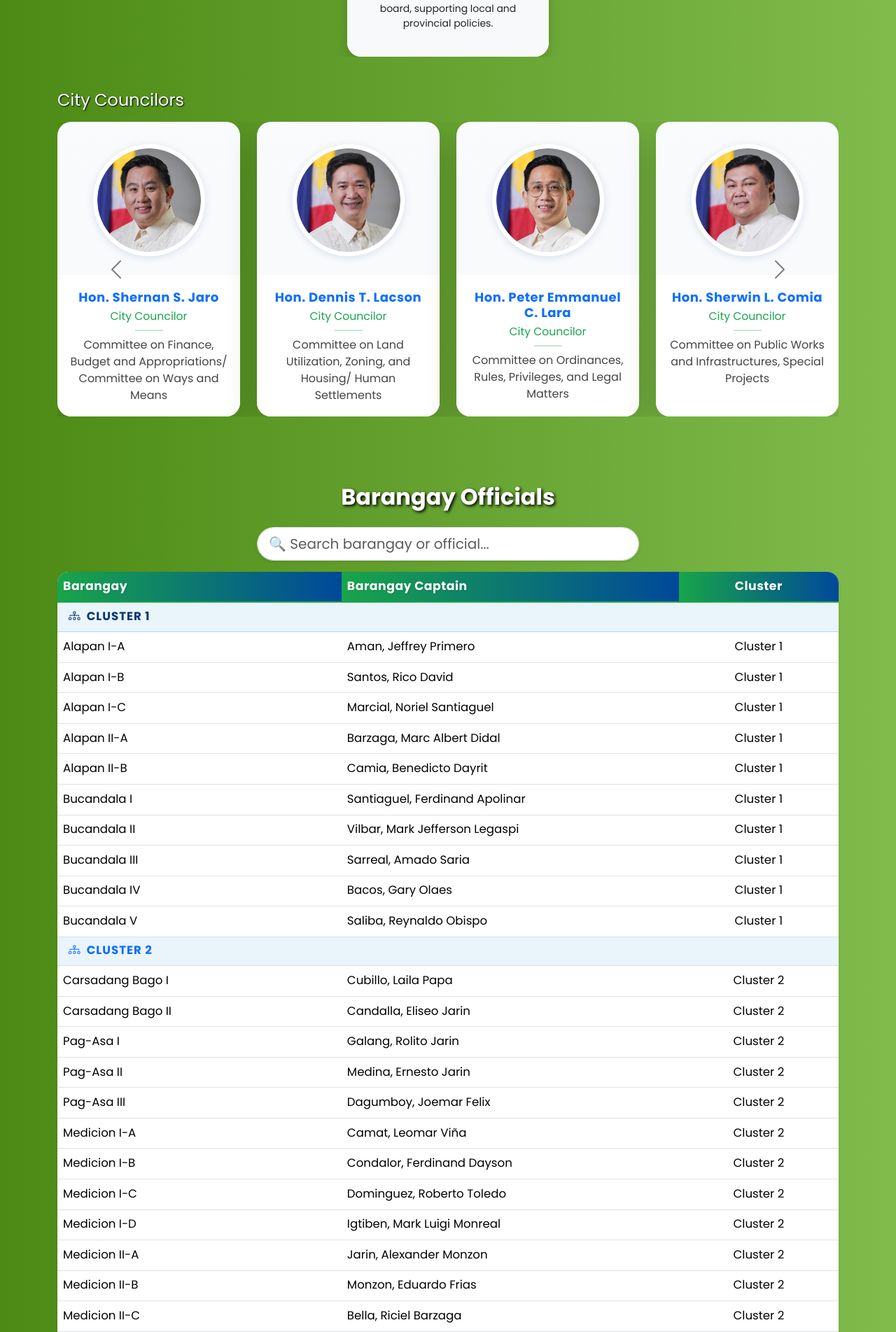
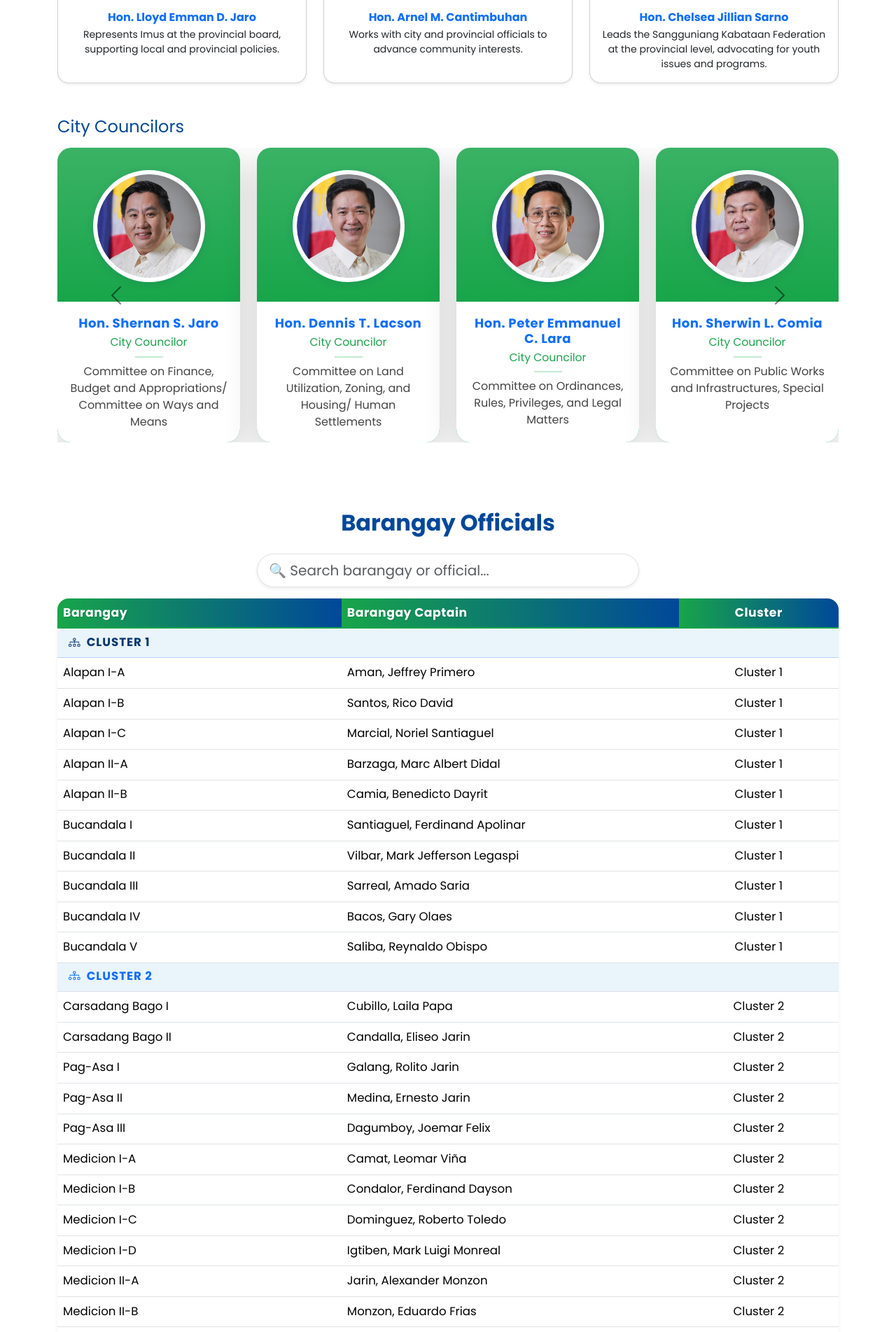
Before and after one commit to GetJosh/CITY-GOV-OF-IMUS, a PHP site: page /HTML/AboutImus.html in a window 1280 px wide. Shown: the part 1636-3539 px from the top of the page at 70% size. Run offline with PHP 8.4, Linux system fonts and the light colour scheme.

Commit message:
2025-11-19 4pm

```diff
--- a/CSS/style.css
+++ b/CSS/style.css
@@ -13,7 +13,7 @@
 /* Body Styling */
 body {
     line-height: 1.6;
-    background: linear-gradient(to right, #4c8a15, #80bb4c);
+    background-color: #f8f9fa;
     margin: 0;
     padding: 0;
 }
--- a/HTML/AboutImus.html
+++ b/HTML/AboutImus.html
@@ -202,14 +202,14 @@ updateDateTime();
     <!-- Content (City Profile)-->
       <section class="city-profile" id="City-Profile">
         <div class="container py-5">
-          <h2 class="text-center mb-4 text-white" style="text-shadow: 2px 2px 4px #000;"><strong>City Profile</strong></h2>
+          <h2 class="text-center mb-4" style="color: #00489a;"><strong>City Profile</strong></h2>
           <div class="row align-items-center g-4">
             <div class="col-lg-6 text-center">
               <img src="/IMG/Cathedral Aerial View.png" alt="Imus Cathedral Aerial View" class="img-fluid rounded shadow" style="max-width: 90%; border: 3px solid #fff;">
             </div>
             <div class="col-lg-6">
               <div class="bg-dark bg-opacity-75 rounded p-4 h-100 d-flex flex-column justify-content-center" style="min-height: 300px;">
-                <h4 class="mb-3 text-success fw-bold" style="letter-spacing:1px;">Flag Capital of the Philippines</h4>
+                <h4 class="mb-3 fw-bold" style="letter-spacing:1px; color: #fff;">Flag Capital of the Philippines</h4>
                 <p class="text-white mb-3">
                   Imus, officially the City of Imus, is a first-class component city in Cavite, Philippines. Renowned as the "Flag Capital of the Philippines," it played a pivotal role in the Philippine Revolution, serving as the site of historic battles for independence.
                 </p>
@@ -227,118 +227,138 @@ updateDateTime();
       <!--Content (City Government)-->
       <section class="city-government" id="City-Government">
         <div class="container py-5">
-          <h2 class="text-center mb-4 text-white" style="text-shadow: 2px 2px 4px #000;"><strong>City Government</strong></h2>
+          <h2 class="text-center mb-4" style="color: #00489a;"><strong>City Government</strong></h2>
             <div class="row g-4 justify-content-center">
-            <!-- Mayor -->
-            <div class="col-lg-4 col-md-6 mb-4">
-              <div class="card h-100 border-0 shadow-lg">
-                <img src="/IMG/officials-and-councilors/Mayor-AA.jpg" class="card-img-top rounded-top" alt="Mayor Alex L. Advincula" style="object-fit:contain; height:260px;">
-                <div class="card-body text-center bg-light">
-                  <h5 class="card-title mb-1 fw-bold text-primary">Hon. Alex L. Advincula</h5>
-                  <p class="card-text text-secondary mb-2">City Mayor</p>
-                  <p class="card-text small">Leads the city government, oversees all executive functions, and ensures the welfare of Imus residents.</p>
-                </div>
-              </div>
-            </div>
-            <!-- Vice Mayor -->
-            <div class="col-lg-4 col-md-6 mb-4">
-              <div class="card h-100 border-0 shadow-lg">
-                <img src="/IMG/officials-and-councilors/VM-Saki.jpg" class="card-img-top rounded-top" alt="Vice Mayor Homer T. Saquilayan" style="object-fit:contain; height:260px;">
-                <div class="card-body text-center bg-light">
-                  <h5 class="card-title mb-1 fw-bold text-primary">Hon. Homer T. Saquilayan</h5>
-                  <p class="card-text text-secondary mb-2">City Vice Mayor</p>
-                  <p class="card-text small">Presides over the City Council and supports legislative initiatives for the city's progress.</p>
-                </div>
-              </div>
-            </div>
-            <!-- Congressman -->
-            <div class="col-lg-4 col-md-6 mb-4">
-              <div class="card h-100 border-0 shadow-lg">
-                <img src="/IMG/officials-and-councilors/Cong-AJ.jpg" class="card-img-top rounded-top" alt="Congressman Adrian Jay C. Advincula" style="object-fit:contain; height:260px;">
-                <div class="card-body text-center bg-light">
-                  <h5 class="card-title mb-1 fw-bold text-primary">Hon. Adrian Jay C. Advincula</h5>
-                  <p class="card-text text-secondary mb-2">Congressman</p>
-                  <p class="card-text small">Represents Imus in the House of Representatives and advocates for national legislation benefiting the city.</p>
-                </div>
-              </div>
+            <!-- City Executives (improved responsive cards) -->
+            <div class="col-12 col-sm-8 col-md-6 col-lg-4">
+              <article class="card gov-card h-100 shadow-sm border-0" aria-labelledby="mayor-name" role="group">
+              <div class="ratio ratio-4x3 overflow-hidden rounded-top">
+                <img src="/IMG/officials-and-councilors/Mayor-AA.jpg" alt="Hon. Alex L. Advincula — City Mayor" class="card-img-top w-100 h-100" style="object-fit:contain;">
+              </div>
+              <div class="card-body d-flex flex-column">
+                <h3 id="mayor-name" class="h5 mb-1 fw-bold" style="color: #00489a;">Hon. Alex L. Advincula</h3>
+                <p class="mb-2 text-muted small official-role" aria-hidden="true">City Mayor</p>
+                <p class="mb-3 small text-secondary flex-grow-1">Leads the city government and oversees executive functions to ensure the welfare and services for Imus residents.</p>
+                <div class="d-flex gap-2">
+                <a class="btn btn-outline-primary btn-sm rounded-pill" href="#" aria-label="Mayor profile">Profile</a>
+                <button class="btn btn-success btn-sm rounded-pill" type="button" aria-pressed="false">Contact Office</button>
+                </div>
+              </div>
+              <style>
+                .gov-card { border-radius: .75rem; overflow: hidden; }
+                .gov-card .ratio { background-color: #18a54a; }
+                .gov-card .card-body { padding: 1rem; background: #f8fbfd; }
+                .gov-card .official-role { color: #6c757d; letter-spacing: .2px; }
+                @media (max-width: 575.98px) {
+                .gov-card .card-body { padding: .85rem; }
+                }
+              </style>
+              </article>
+            </div>
+
+            <div class="col-12 col-sm-8 col-md-6 col-lg-4">
+              <article class="card gov-card h-100 shadow-sm border-0" aria-labelledby="vice-mayor-name" role="group">
+              <div class="ratio ratio-4x3 overflow-hidden rounded-top">
+                <img src="/IMG/officials-and-councilors/VM-Saki.jpg" alt="Hon. Homer T. Saquilayan — City Vice Mayor" class="card-img-top w-100 h-100" style="object-fit: contain;">
+              </div>
+              <div class="card-body d-flex flex-column">
+                <h3 id="vice-mayor-name" class="h5 mb-1 fw-bold" style="color: #00489a;">Hon. Homer T. Saquilayan</h3>
+                <p class="mb-2 text-muted small official-role" aria-hidden="true">City Vice Mayor</p>
+                <p class="mb-3 small text-secondary flex-grow-1">Presides over the Sangguniang Panlungsod and champions legislative initiatives that drive local development.</p>
+                <div class="d-flex gap-2">
+                <a class="btn btn-outline-primary btn-sm rounded-pill" href="#" aria-label="Vice Mayor profile">Profile</a>
+                <button class="btn btn-success btn-sm rounded-pill" type="button" aria-pressed="false">Office Contact</button>
+                </div>
+              </div>
+              </article>
+            </div>
+
+            <div class="col-12 col-sm-8 col-md-6 col-lg-4">
+              <article class="card gov-card h-100 shadow-sm border-0" aria-labelledby="congressman-name" role="group">
+              <div class="ratio ratio-4x3 overflow-hidden rounded-top">
+                <img src="/IMG/officials-and-councilors/Cong-AJ.jpg" alt="Hon. Adrian Jay C. Advincula — Congressman" class="card-img-top w-100 h-100" style="object-fit: contain;">
+              </div>
+              <div class="card-body d-flex flex-column">
+                <h3 id="congressman-name" class="h5 mb-1 fw-bold" style="color: #00489a;">Hon. Adrian Jay C. Advincula</h3>
+                <p class="mb-2 text-muted small official-role" aria-hidden="true">Congressman</p>
+                <p class="mb-3 small text-secondary flex-grow-1">Represents Imus in the House of Representatives and advocates for legislation and national resources that benefit the city.</p>
+                <div class="d-flex gap-2">
+                <a class="btn btn-outline-primary btn-sm rounded-pill" href="#" aria-label="Congressman profile">Profile</a>
+                <button class="btn btn-success btn-sm rounded-pill" type="button" aria-pressed="false">Legislative Office</button>
+                </div>
+              </div>
+              </article>
             </div>
             </div>
           <!-- Board Members -->
-          <h4 class="mt-2 mb-5 text-white" style="text-shadow: 1px 1px 2px #000;">Board Members & SK Provincial Federation President</h4>
-          <div id="boardMembersCarousel" class="carousel slide carousel-dark" data-bs-ride="carousel" data-bs-interval="3500">
-            <div class="carousel-inner">
-              <div class="carousel-item active">
-                <div class="d-flex justify-content-center">
-                  <div class="card h-100 border-0 shadow mx-2" style="width: 18rem;">
-                    <img src="/IMG/officials-and-councilors/BM-Lloyd.png" class="card-img-top rounded-top" alt="Hon. Lloyd Emman D. Jaro" style="object-fit:contain; height:230px;">
-                    <div class="card-body text-center bg-light">
+          <h4 class="mt-2 mb-5" style="color: #00489a;">Board Members & SK Provincial Federation President</h4>
+          <div id="boardMembersCards" class="row g-4 justify-content-center">
+            <div class="col-12 col-sm-8 col-md-6 col-lg-4">
+              <div class="card h-100 border-10 shadow-sm board-member-card">
+                <img src="/IMG/officials-and-councilors/BM-Lloyd.png" class="card-img-top board-member-img" alt="Hon. Lloyd Emman D. Jaro">
+                <div class="card-body text-center">
                   <h6 class="card-title mb-1 fw-semibold text-primary">Hon. Lloyd Emman D. Jaro</h6>
                   <p class="card-text small">Represents Imus at the provincial board, supporting local and provincial policies.</p>
                 </div>
               </div>
             </div>
-              </div>
-              <div class="carousel-item">
-                <div class="d-flex justify-content-center">
-                  <div class="card h-100 border-0 shadow mx-2" style="width: 18rem;">
-                    <img src="/IMG/officials-and-councilors/BM-Oni.png" class="card-img-top rounded-top" alt="Hon. Arnel M. Cantimbuhan" style="object-fit:contain; height:200px;">
-                    <div class="card-body text-center bg-light">
+
+            <div class="col-12 col-sm-8 col-md-6 col-lg-4">
+              <div class="card h-100 border-10 shadow-sm board-member-card">
+                <img src="/IMG/officials-and-councilors/BM-Oni.png" class="card-img-top board-member-img" alt="Hon. Arnel M. Cantimbuhan">
+                <div class="card-body text-center">
                   <h6 class="card-title mb-1 fw-semibold text-primary">Hon. Arnel M. Cantimbuhan</h6>
                   <p class="card-text small">Works with city and provincial officials to advance community interests.</p>
                 </div>
               </div>
             </div>
-              </div>
-              <div class="carousel-item">
-                <div class="d-flex justify-content-center">
-                  <div class="card h-100 border-0 shadow mx-2" style="width: 18rem;">
-                    <img src="/IMG/officials-and-councilors/SK-Pres-Chelsea.png" class="card-img-top rounded-top" alt="Hon. Chelsea Jillian Sarno" style="object-fit:contain; height:200px;">
-                    <div class="card-body text-center bg-light">
+
+            <div class="col-12 col-sm-8 col-md-6 col-lg-4">
+              <div class="card h-100 border-10 shadow-sm board-member-card">
+                <img src="/IMG/officials-and-councilors/SK-Pres-Chelsea.png" class="card-img-top board-member-img" alt="Hon. Chelsea Jillian Sarno">
+                <div class="card-body text-center">
                   <h6 class="card-title mb-1 fw-semibold text-primary">Hon. Chelsea Jillian Sarno</h6>
                   <p class="card-text small">Leads the Sangguniang Kabataan Federation at the provincial level, advocating for youth issues and programs.</p>
                 </div>
               </div>
             </div>
           </div>
-            </div>
-            <button class="carousel-control-prev" type="button" data-bs-target="#boardMembersCarousel" data-bs-slide="prev">
-              <span class="carousel-control-prev-icon" aria-hidden="true" style="filter: invert(1);"></span>
-              <span class="visually-hidden">Previous</span>
-            </button>
-            <button class="carousel-control-next" type="button" data-bs-target="#boardMembersCarousel" data-bs-slide="next">
-              <span class="carousel-control-next-icon" aria-hidden="true" style="filter: invert(1);"></span>
-              <span class="visually-hidden">Next</span>
-            </button>
-          </div>
+
           <style>
-            #boardMembersCarousel .card {
-              min-height: 370px;
-              border-radius: 1.25rem;
-              transition: transform 0.16s, box-shadow 0.16s;
-              box-shadow: 0 4px 18px rgba(5,55,116,0.10);
-            }
-            #boardMembersCarousel .card-img-top {
-              background: #e9ecef;
+            /* Board members card grid */
+            #boardMembersCards .board-member-card {
+              border-radius: 1rem;
+              overflow: hidden;
+              transition: transform .12s ease, box-shadow .12s ease;
+              min-height: 340px;
+              background: #fff;
+            }
+            #boardMembersCards .board-member-card:hover {
+              transform: translateY(-6px);
+              box-shadow: 0 10px 30px rgba(5,55,116,0.12);
+            }
+            #boardMembersCards .board-member-img {
               width: 100%;
-              height: 200px;
+              height: 260px;
               object-fit: contain;
-              border-radius: 1.25rem 1.25rem 0 0;
-            }
-            #boardMembersCarousel .card-body {
-              border-radius: 0 0 1.25rem 1.25rem;
+              background: #18a54a;
+              padding: 1.25rem;
+            }
+            #boardMembersCards .card-body {
+              padding: 1rem;
             }
             @media (max-width: 767.98px) {
-              #boardMembersCarousel .card {
-                width: 90vw !important;
-                min-height: 0;
-              }
-              #boardMembersCarousel .card-img-top {
-                height: 140px !important;
+              #boardMembersCards .board-member-img {
+                height: 140px;
+                padding: .75rem;
+              }
+              #boardMembersCards .board-member-card {
+                min-height: auto;
               }
             }
           </style>
           <!-- Councilors -->
-          <h4 class="mt-5 mb-3 text-white" style="text-shadow: 1px 1px 2px #000;">City Councilors</h4>
+          <h4 class="mt-5 mb-3" style="color: #00489a;">City Councilors</h4>
             <div id="councilorsCarousel" class="carousel slide carousel-dark" data-bs-ride="carousel" data-bs-interval="4000">
             <div class="carousel-inner">
               <!-- Slide 1 -->
@@ -555,11 +575,11 @@ updateDateTime();
           </div>
           <style>
           .councilor-card {
-            background: #f8fafc;
+            background: #18a54a;
             border-radius: 1.25rem;
             transition: transform 0.16s, box-shadow 0.16s;
             min-height: 390px;
-            box-shadow: 0 4px 18px rgba(5,55,116,0.10);
+            box-shadow: 0 4px 18px rgba(0, 0, 0, 0.1);
           }
           .councilor-img-wrapper {
             background: linear-gradient(120deg, #18a54a 0%, #053774 100%);
@@ -682,7 +702,7 @@ updateDateTime();
       <!--Content (Barangay Officials)-->
       <section class="barangay-officials" id="Brgy-Officials">
         <div class="container py-5">
-          <h2 class="text-center mb-4 text-white" style="text-shadow: 2px 2px 4px #000;"><strong>Barangay Officials</strong></h2>
+          <h2 class="text-center mb-4" style="color: #00489a;"><strong>Barangay Officials</strong></h2>
           <div class="row justify-content-center mb-3">
             <div class="col-12 col-md-8 col-lg-6">
               <input type="text" id="barangayFilterInput" class="form-control form-control-lg rounded-pill shadow-sm" placeholder="🔍 Search barangay or official...">
@@ -1323,13 +1343,13 @@ updateDateTime();
       <!--Content (History)-->
       <section class="history" id="History">
         <div class="container py-5">
-          <h2 class="text-center mb-5 text-white fw-bold" style="text-shadow: 2px 2px 8px #053774, 0 1px 0 #18a54a;">
+          <h2 class="text-center mb-5 fw-bold" style="color: #00489a;">
             <i class="bi bi-clock-history me-2"></i>History of Imus
           </h2>
           <div class="row align-items-center mb-5">
             <div class="col-lg-6 mb-4 mb-lg-0">
               <div class="bg-dark bg-opacity-75 rounded-4 p-4 shadow-lg h-100">
-                <h4 class="text-success fw-bold mb-3" style="letter-spacing:1px;">Origins and Early Years</h4>
+                <h4 class="text-white fw-bold mb-3" style="letter-spacing:1px;">Origins and Early Years</h4>
                 <p class="text-white mb-2">
                   Imus began as a "visita" of Cavite Viejo (now Kawit), administered by Jesuits until 1686, then by the Recollects. The Recollects guided Imus toward independence from Cavite Viejo's ecclesiastical and civil authority.
                 </p>
@@ -1345,7 +1365,7 @@ updateDateTime();
           <div class="row align-items-center flex-lg-row-reverse mb-5">
             <div class="col-lg-6 mb-4 mb-lg-0">
               <div class="bg-dark bg-opacity-75 rounded-4 p-4 shadow-lg h-100">
-                <h4 class="text-success fw-bold mb-3" style="letter-spacing:1px;">Growth and Modernization</h4>
+                <h4 class="text-white fw-bold mb-3" style="letter-spacing:1px;">Growth and Modernization</h4>
                 <p class="text-white mb-2">
                   The Imus Municipal Building opened in 1935 at the town center, with a new building inaugurated in 2003 to accommodate the city's growth.
                 </p>
@@ -1361,7 +1381,7 @@ updateDateTime();
           <div class="row">
             <div class="col-lg-10 mx-auto">
               <div class="bg-dark bg-opacity-75 rounded-4 p-4 shadow-lg">
-                <h4 class="text-success fw-bold mb-3" style="letter-spacing:1px;">Imus Today</h4>
+                <h4 class="text-white fw-bold mb-3" style="letter-spacing:1px;">Imus Today</h4>
                 <p class="text-white mb-2">
                   Imus is now a first-class city celebrated for its rich history, vibrant culture, and rapid development. Landmarks such as the Imus Cathedral, Heritage Park, and Battle of Alapan Monument, along with the annual Wagayway Festival, highlight its enduring legacy and dynamic community.
                 </p>
@@ -1409,7 +1429,7 @@ updateDateTime();
       <!--Content (Past Mayors)-->
       <section class="past-mayors" id="Past-Mayors">
         <div class="container py-5">
-          <h2 class="text-center mb-4" style="color: #fff; text-shadow: 2px 2px 4px #000000;"><strong>Past Mayors</strong></h2>
+          <h2 class="text-center mb-4" style="color: #00489a;"><strong>Past Mayors</strong></h2>
           <input type="text" id="pastMayorsFilter" class="form-control mb-4 rounded-pill shadow-sm" placeholder="🔍 Search for past mayors...">
           <div class="table-responsive" style="max-height: 500px; overflow-y: auto;">
             <table class="table table-hover table-bordered align-middle text-center rounded-4 overflow-hidden shadow-sm" style="border-radius: 1.25rem;">
@@ -1519,7 +1539,7 @@ updateDateTime();
       <!--Content (Departments and Units)-->
       <section class="deptandunits" id="Dept-and-Units">
         <div class="container py-5">
-          <h2 class="text-center mb-4" style="color: #fff; text-shadow: 2px 2px 4px #000000;"><strong>Departments and Units</strong></h2>
+          <h2 class="text-center mb-4" style="color: #00489a;"><strong>Departments and Units</strong></h2>
           <input type="text" id="departmentsFilterInput" class="form-control mb-3" placeholder="Search for departments or units...">
           <div style="height: 400px; overflow-y: auto;">
             <table class="table table-bordered table-striped table-hover align-middle text-center">
--- a/HTML/Services.html
+++ b/HTML/Services.html
@@ -205,7 +205,7 @@ updateDateTime();
         <div class="container py-5">
             <div class="row align-items-center justify-content-center">
                 <div class="col-lg-6 mb-4 mb-lg-0">
-                    <div class="card shadow-lg border-0 bg-primary bg-gradient text-white h-100">
+                    <div class="card shadow-lg border-0 bg-success bg-gradient text-white h-100">
                         <div class="card-body text-center">
                             <h1 class="mb-3" style="text-shadow: 2px 2px 8px #053774;"><strong>City Public Library</strong></h1>
                             <img src="/IMG/LibraryV1.jpg" class="img-fluid rounded mb-4 shadow" alt="City Public Library" style="max-width: 80%; border: 4px solid #fff;">
@@ -245,7 +245,7 @@ updateDateTime();
      <section class="Assistance" id="Assistance">
 
             <div class="container py-5">
-                  <h1 class="text-center" style="color: #fff; text-shadow: 2px 2px 4px #000000;"><strong>Assistance Requirements</strong></h1>
+                  <h1 class="text-center" style="color: #00489a;"><strong>Assistance Requirements</strong></h1>
                   <p class="text-center"style="color: #fff;">Note: For assistance requests, please proceed to the Action Center, located at the Office of the Congressman, 3rd floor, City of Imus Government Center.</p>
 
                   <div class="row p-3">
@@ -342,7 +342,7 @@ updateDateTime();
 
 
             <div class="container">
-                <h1 class="text-center" style="color: #fff; text-shadow: 2px 2px 4px #000000;"><strong>Citizen's Charter</strong></h1>
+                <h1 class="text-center" style="color: #00489a;"><strong>Citizen's Charter</strong></h1>
                 <div class="row">
                     <div class="col-md-12">
                         <div class="table-responsive">
```
Also changed, not shown: HTML/index.html (+6 -6 lines). Lines whose indentation alone changed are shown as unchanged.
